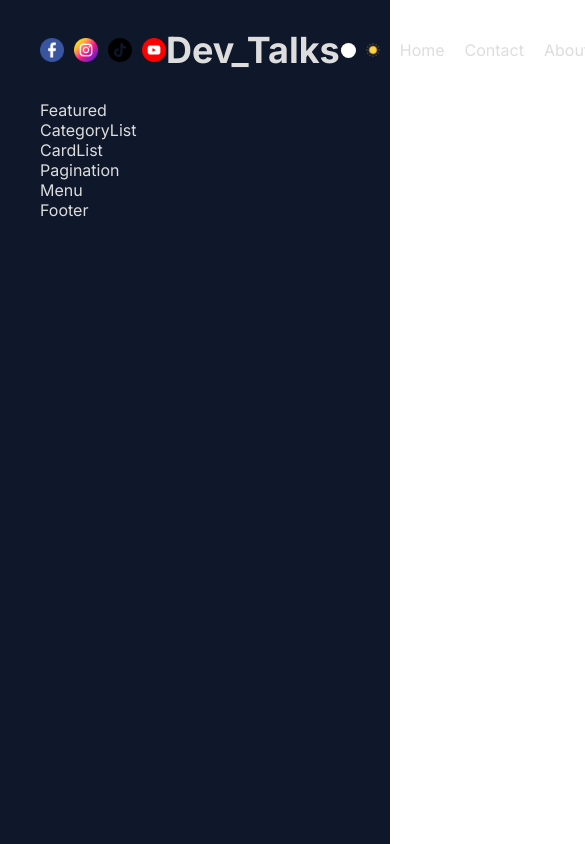
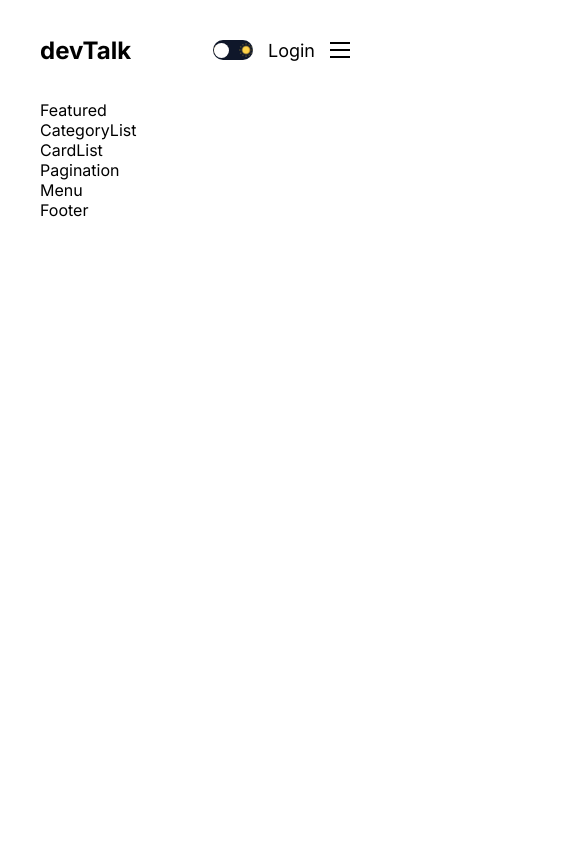
Before and after one commit to Kamire-J/blogapp, a Next.js app: page / in a window 390 px wide. Shown: the top 844 px of the page, 585 px wide, since content can reach past the window. Built offline with nearby package versions, Linux system fonts and the light colour scheme.

Commit message:
minor changes

```diff
--- a/src/app/globals.css
+++ b/src/app/globals.css
@@ -22,6 +22,13 @@
   }
 
   .light{
+    --bg: white;
+    --textColor: black;
+    --softBg: #f0f0f0;
+    --softTextColor: #626262;
+  }
+
+  .dark{
     --bg:#0f172a;
     --textColor:#ddd;
     --softBg:#1f273a;
--- a/src/components/authLinks/AuthLinks.jsx
+++ b/src/components/authLinks/AuthLinks.jsx
@@ -1,8 +1,12 @@
-import React from 'react'
+"use client"
+
+import React, { useState } from 'react'
 import styles from './authlinks.module.css'
 import Link from 'next/link'
 
 const AuthLinks = () => {
+
+  const [open, setOpen] = useState('false')
   //temporary
   const status="notAuthenticated"
   return (
@@ -15,6 +19,11 @@
     <span className={styles.link}>Logout</span>
     </>
    )}
+   <div className={styles.burger}>
+    <div className={styles.line}></div>
+    <div className={styles.line}></div>
+    <div className={styles.line}></div>
+   </div>
    </>
   )
 }
--- a/src/components/authLinks/authlinks.module.css
+++ b/src/components/authLinks/authlinks.module.css
@@ -1,3 +1,44 @@
-.link{
+.link {
     cursor: pointer;
-}
+  }
+
+  .burger {
+    width: 20px;
+    height: 16px;
+    flex-direction: column;
+    justify-content: space-between;
+    cursor: pointer;
+    display: none;
+  }
+
+  .line {
+    width: 100%;
+    height: 2px;
+    background-color: var(--textColor);
+  }
+
+  .responsiveMenu{
+    position: absolute;
+    top: 100px;
+    left: 0;
+    background-color: var(--bg);
+    height: calc(100vh - 100px);
+    width: 100%;
+    display: flex;
+    flex-direction: column;
+    align-items: center;
+    justify-content: center;
+    gap: 50px;
+    font-size: 36px;
+    z-index: 999;
+  }
+
+  @media screen and (max-width: 640px) {
+    .burger {
+      display: flex;
+    }
+
+    .link{
+      display: none;
+    }
+  }
--- a/src/components/navbar/Navbar.jsx
+++ b/src/components/navbar/Navbar.jsx
@@ -15,15 +15,14 @@
         <Image src="/youtube.png" width={24} height={24} alt='youtube' />
       </div>
       <div className={styles.logo}>
-        Dev_Talks
+        devTalk
       </div>
       <div className={styles.links}>
-        <ThemeToggle/>
-        <Link href="/">Home</Link>
-        <Link href="/">Contact</Link>
-        <Link href="/">About</Link>
-        <Link href="/">Portfolio</Link>
-        <AuthLinks/>
+        <ThemeToggle />
+        <Link href="/" className={styles.link}>Homepage</Link>
+        <Link href="/" className={styles.link}>Contact</Link>
+        <Link href="/" className={styles.link}>About</Link>
+        <AuthLinks />
       </div>
     </div>
   )
--- a/src/components/navbar/navbar.module.css
+++ b/src/components/navbar/navbar.module.css
@@ -20,6 +20,39 @@
 
 .links{
     display: flex;
+    align-items: center;
     gap: 20px;
     flex: 1;
+    font-size: 20px;
 }
+
+@media screen and (max-width: 1280px) {
+    .logo {
+      font-size: 32px;
+    }
+    .links {
+      font-size: 18px;
+      gap: 15px;
+    }
+  }
+  @media screen and (max-width: 1024px) {
+    .social {
+      display: none;
+    }
+    .logo {
+      text-align: left;
+    }
+  }
+  @media screen and (max-width: 768px) {
+    .logo {
+      font-size: 24px;
+    }
+  }
+  @media screen and (max-width: 640px) {
+    .links{
+      justify-content: flex-end;
+    }
+    .link {
+      display: none;
+    }
+  }
```
